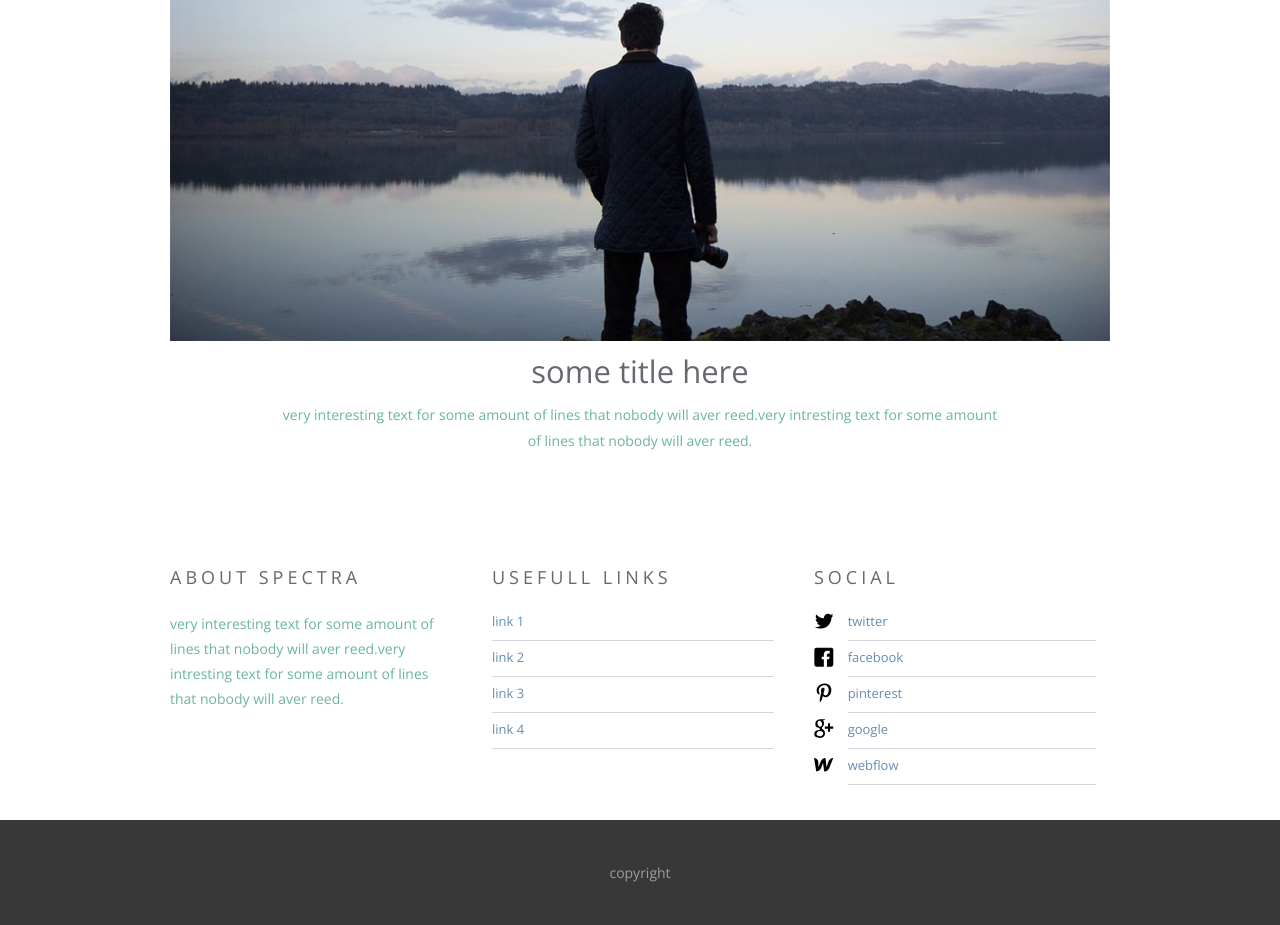
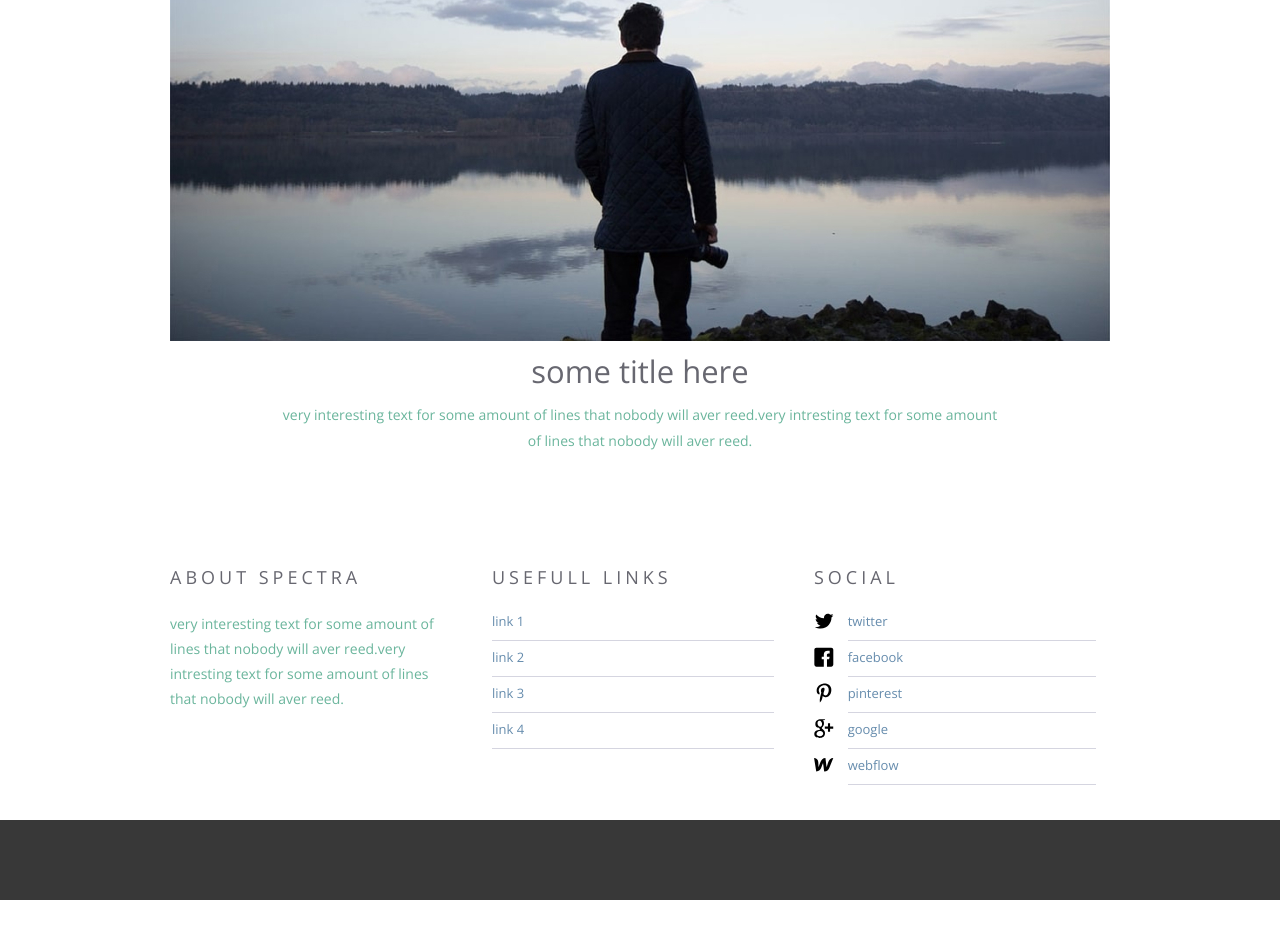
Before and after one commit to KarichAt/Spectra, a plain HTML site: page index.html in a window 1280 px wide. Shown: the part 2735-3660 px from the top of the page. After the commit the page ends 3635 px from the top, so only its background shows below. Drawn offline with nearby package versions, Linux system fonts and the light colour scheme.

Commit message:
Update index.html

```diff
--- a/index.html
+++ b/index.html
@@ -159,7 +159,7 @@
             </div>
             <div class="footer__copy">
                 <div class="container">
-                    <p>copyright</p>
+
                 </div>
             </div>
         </footer>
```
